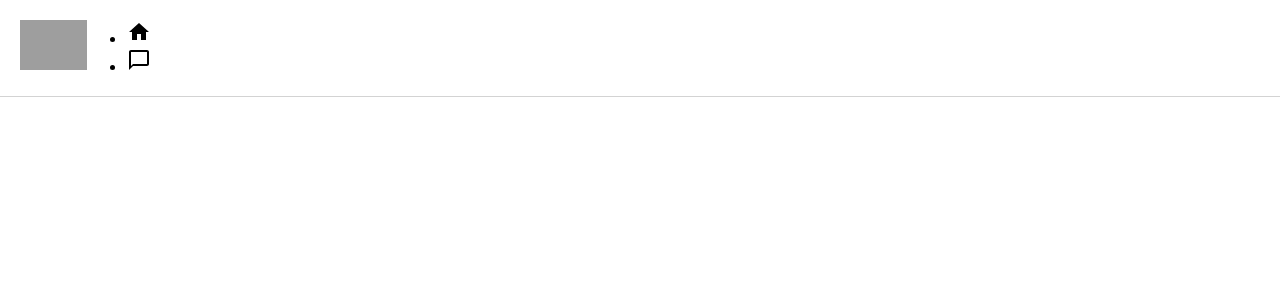
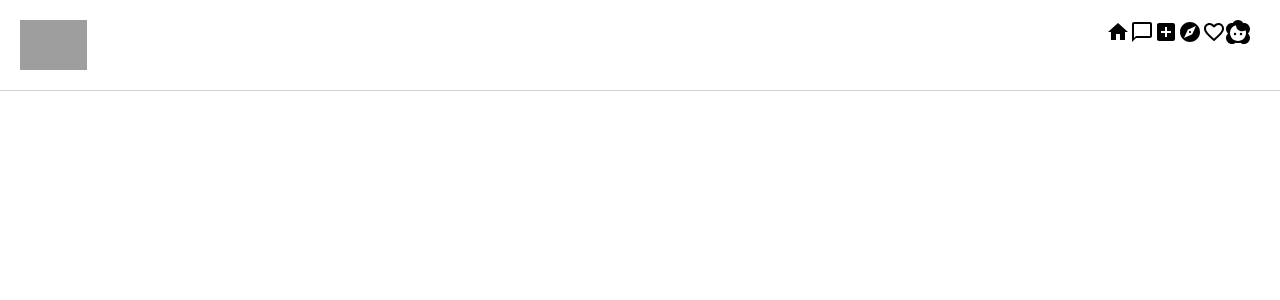
Before and after one commit to KGlinoga/insta-clone, a React (Create React App) app: page / in a window 1280 px wide. Shown: the top 300 px of the page. Built offline with nearby package versions, Linux system fonts and the light colour scheme; grey boxes are pictures that could not be loaded.

Commit message:
navbar icons are there and look cute

```diff
--- a/src/App.css
+++ b/src/App.css
@@ -16,10 +16,12 @@
   position: fixed;
   width: 100%;
   z-index: 1;
+
 }
 
 .IGLogo {
   height: 50px;
+
 }
 
 .row {
@@ -28,5 +30,12 @@
 }
 
 .navBar {
+  display: inline;
+    position: fixed;
+  right: 30px;
 
 }
+
+.navIcon {
+  display: inline;
+}
--- a/src/components/Header.js
+++ b/src/components/Header.js
@@ -2,6 +2,11 @@ import React from 'react';
 import '../App.css';
 import HomeIcon from '@mui/icons-material/Home';
 import ChatBubbleOutlineIcon from '@mui/icons-material/ChatBubbleOutline';
+import AddBoxIcon from '@mui/icons-material/AddBox';
+import ExploreIcon from '@mui/icons-material/Explore';
+import FavoriteBorderIcon from '@mui/icons-material/FavoriteBorder';
+import Avatar from '@mui/material/avatar';
+import Face2Icon from '@mui/icons-material/Face2';
 
 function Header() {
     return (
@@ -15,13 +20,35 @@ function Header() {
 
             <div className="nav nav-tabs nav-justified">
 
-                <ul className="navBar">
+                <ul className="navBar" >
                     <li className="navIcon">
                         <HomeIcon />
                     </li>
+
                     <li className="navIcon">
                         <ChatBubbleOutlineIcon />
                     </li>
+
+                    <li className="navIcon">
+                        <AddBoxIcon />
+                    </li>
+
+                    <li className="navIcon">
+                        <ExploreIcon />
+                    </li>
+
+                    <li className="navIcon">
+                        <FavoriteBorderIcon />
+                    </li>
+
+                    <li className="navIcon">
+                        <Face2Icon />
+                    </li>
+
+                    {/* <li className="navIcon" >
+                        <Avatar>H</Avatar>
+                    </li> */}
+
                 </ul>
                 {/* <ul>
                     <li className="nav-item">
```
